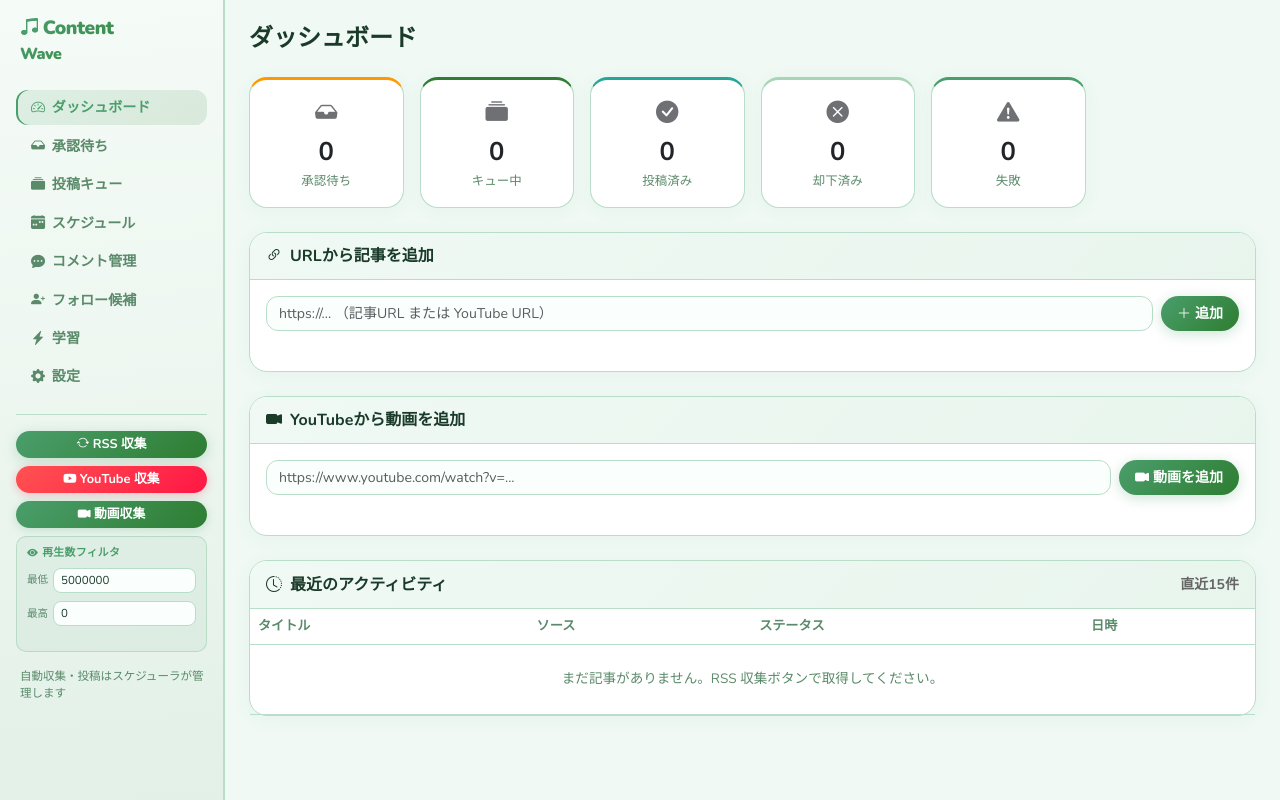
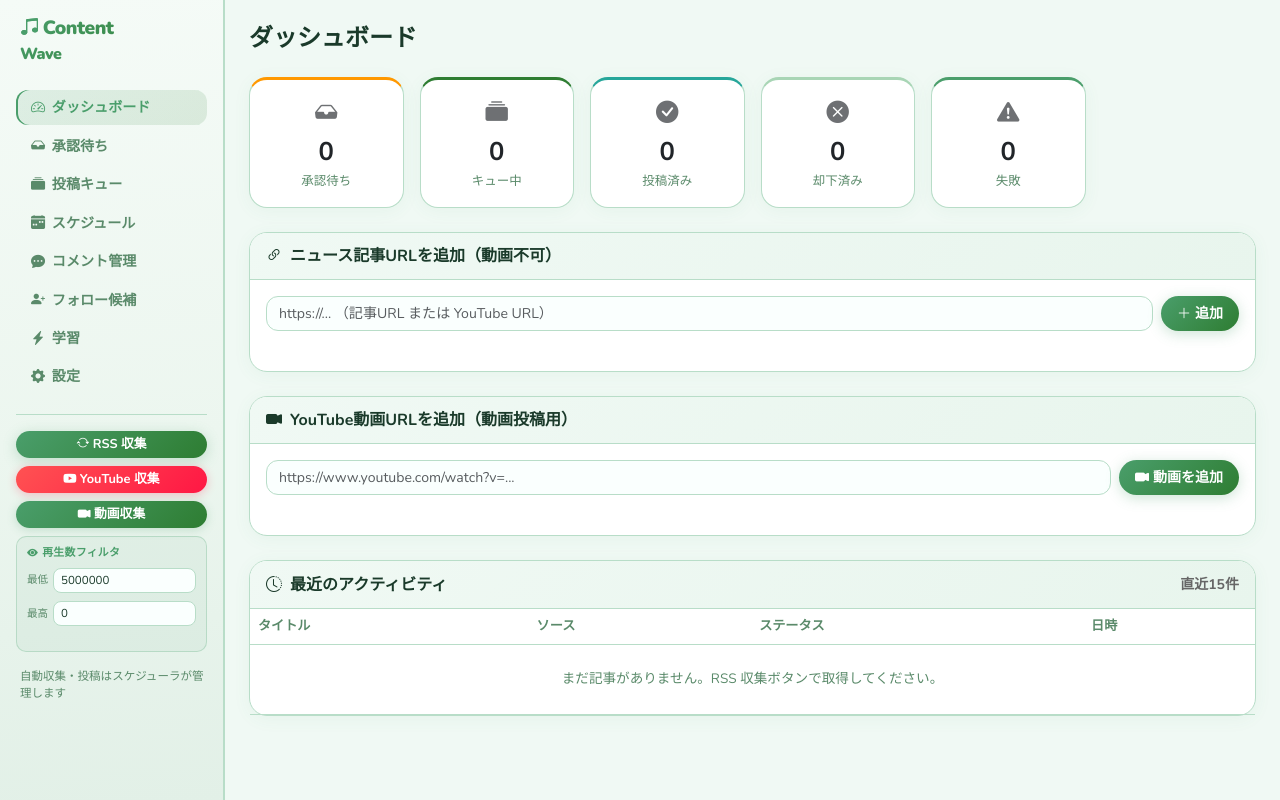
Before and after one commit to mktiskw1/kpopwave-tool, a Flask app: page / in a window 1280 px wide. Run offline with Flask 3, Linux system fonts and the light colour scheme; data that the repository does not hold is empty.

Commit message:
chore: auto-save from launcher

```diff
--- a/templates/index.html
+++ b/templates/index.html
@@ -27,7 +27,7 @@
 
 <!-- URL手動追加 -->
 <div class="card mb-4">
-  <div class="card-header"><i class="bi bi-link-45deg me-2"></i>URLから記事を追加</div>
+  <div class="card-header"><i class="bi bi-link-45deg me-2"></i>ニュース記事URLを追加（動画不可）</div>
   <div class="card-body">
     <div class="d-flex gap-2">
       <input type="url" id="add-url-input" class="form-control" placeholder="https://... （記事URL または YouTube URL）"
@@ -42,7 +42,7 @@
 
 <!-- YouTube動画手動追加 -->
 <div class="card mb-4">
-  <div class="card-header"><i class="bi bi-camera-video-fill me-2"></i>YouTubeから動画を追加</div>
+  <div class="card-header"><i class="bi bi-camera-video-fill me-2"></i>YouTube動画URLを追加（動画投稿用）</div>
   <div class="card-body">
     <div class="d-flex gap-2">
       <input type="url" id="add-video-input" class="form-control"
@@ -111,6 +111,14 @@ function addFromUrl() {
   var result = document.getElementById('add-url-result');
   var url = input.value.trim();
   if (!url) { input.focus(); return; }
+
+  if (/youtube\.com|youtu\.be/i.test(url)) {
+    result.innerHTML =
+      '<span style="color:#E65100"><i class="bi bi-exclamation-triangle-fill me-1"></i>' +
+      'YouTubeのURLは下の「YouTube動画URLを追加（動画投稿用）」フォームを使ってください。</span>';
+    input.focus();
+    return;
+  }
 
   btn.disabled = true;
   btn.innerHTML = '<span class="spinner-border spinner-border-sm"></span>';
```
